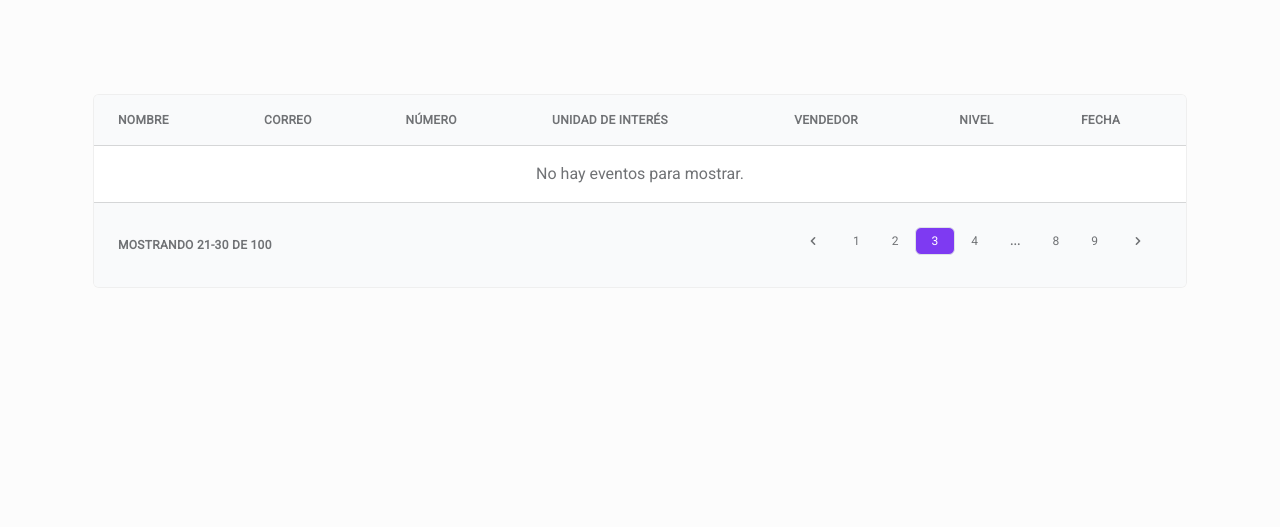
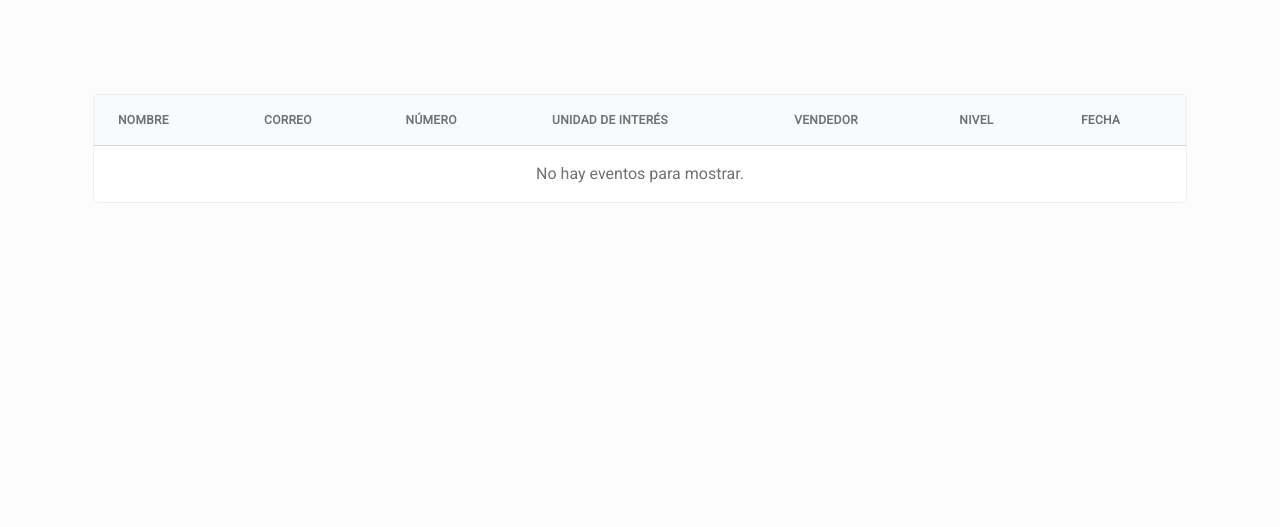
Before and after one commit to luisspe/mzdPortalRegistro, a Django app: page /perfil-clientes in a window 1280 px wide. Shown: the part 137-664 px from the top of the page. Run offline with Django 4.2, Linux system fonts and the light colour scheme; some libraries are stand-ins or nearby versions; some web fonts are replaced.

Commit message:
cambios para produccion

```diff
--- a/mzd360/mzdportal/templates/mzdportal/clientes.html
+++ b/mzd360/mzdportal/templates/mzdportal/clientes.html
@@ -92,102 +92,7 @@
                             </tbody>
                         </table>
                     </div>
-                    <div
-                      class="grid px-4 py-3 text-xs font-semibold tracking-wide text-gray-500 uppercase border-t dark:border-gray-700 bg-gray-50 sm:grid-cols-9 dark:text-gray-400 dark:bg-gray-800"
-                    >
-                      <span class="flex items-center col-span-3">
-                        Mostrando 21-30 de 100
-                      </span>
-                      <span class="col-span-2"></span>
-                      <!-- Pagination -->
-                      <span class="flex col-span-4 mt-2 sm:mt-auto sm:justify-end">
-                        <nav aria-label="Table navigation">
-                          <ul class="inline-flex items-center">
-                            <li>
-                              <button
-                                class="px-3 py-1 rounded-md rounded-l-lg focus:outline-none focus:shadow-outline-purple"
-                                aria-label="Previous"
-                              >
-                                <svg
-                                  aria-hidden="true"
-                                  class="w-4 h-4 fill-current"
-                                  viewBox="0 0 20 20"
-                                >
-                                  <path
-                                    d="M12.707 5.293a1 1 0 010 1.414L9.414 10l3.293 3.293a1 1 0 01-1.414 1.414l-4-4a1 1 0 010-1.414l4-4a1 1 0 011.414 0z"
-                                    clip-rule="evenodd"
-                                    fill-rule="evenodd"
-                                  ></path>
-                                </svg>
-                              </button>
-                            </li>
-                            <li>
-                              <button
-                                class="px-3 py-1 rounded-md focus:outline-none focus:shadow-outline-purple"
-                              >
-                                1
-                              </button>
-                            </li>
-                            <li>
-                              <button
-                                class="px-3 py-1 rounded-md focus:outline-none focus:shadow-outline-purple"
-                              >
-                                2
-                              </button>
-                            </li>
-                            <li>
-                              <button
-                                class="px-3 py-1 text-white transition-colors duration-150 bg-purple-600 border border-r-0 border-purple-600 rounded-md focus:outline-none focus:shadow-outline-purple"
-                              >
-                                3
-                              </button>
-                            </li>
-                            <li>
-                              <button
-                                class="px-3 py-1 rounded-md focus:outline-none focus:shadow-outline-purple"
-                              >
-                                4
-                              </button>
-                            </li>
-                            <li>
-                              <span class="px-3 py-1">...</span>
-                            </li>
-                            <li>
-                              <button
-                                class="px-3 py-1 rounded-md focus:outline-none focus:shadow-outline-purple"
-                              >
-                                8
-                              </button>
-                            </li>
-                            <li>
-                              <button
-                                class="px-3 py-1 rounded-md focus:outline-none focus:shadow-outline-purple"
-                              >
-                                9
-                              </button>
-                            </li>
-                            <li>
-                              <button
-                                class="px-3 py-1 rounded-md rounded-r-lg focus:outline-none focus:shadow-outline-purple"
-                                aria-label="Next"
-                              >
-                                <svg
-                                  class="w-4 h-4 fill-current"
-                                  aria-hidden="true"
-                                  viewBox="0 0 20 20"
-                                >
-                                  <path
-                                    d="M7.293 14.707a1 1 0 010-1.414L10.586 10 7.293 6.707a1 1 0 011.414-1.414l4 4a1 1 0 010 1.414l-4 4a1 1 0 01-1.414 0z"
-                                    clip-rule="evenodd"
-                                    fill-rule="evenodd"
-                                  ></path>
-                                </svg>
-                              </button>
-                            </li>
-                          </ul>
-                        </nav>
-                      </span>
-                    </div>
+
                   </div>
             </div>
 
--- a/mzd360/mzdportal/templates/mzdportal/visitas.html
+++ b/mzd360/mzdportal/templates/mzdportal/visitas.html
@@ -206,7 +206,7 @@
     emailInput.addEventListener("input", function() {
         const emailValue = emailInput.value;
 
-        if (emailValue.endsWith(".com")) {
+        if (emailValue.endsWith(".com") || emailValue.endsWith(".mx")) {
             fetch(`/fetch_client/?email=${emailValue}`)
             .then(response => response.json())
             .then(data => {
```
Also changed, not shown: mzd360/mzd360/settings.py (+14 -3 lines), mzd360/mzdportal/models.py (+13 -0 lines).
